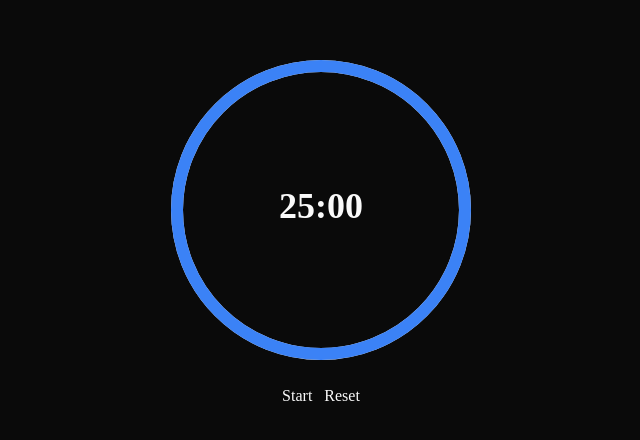
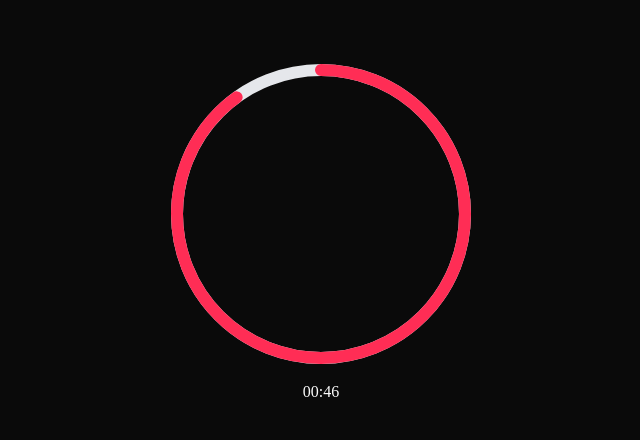
Before and after one commit to nasyatk/pomodoro-app, a Next.js app: page / in a window 1280 px wide. Shown: the part 166-606 px from the top of the page, without its empty margins (319-959 px from the left). Built offline with nearby package versions, Linux system fonts and the light colour scheme.

Commit message:
learn detailed circle, learn detailed time

```diff
--- a/app/page.tsx
+++ b/app/page.tsx
@@ -1,103 +1,11 @@
-"use client"
+import { TimerCircle} from "@/components/TimerCircle";
+import { Time } from "@/components/TimerDisplay"
 
-import { useState, useEffect } from "react"
-
-// Durasi timer dalam detik (25 menit)
-const DURATION = 25 * 60
-
-export default function Home() {
-  // Sisa waktu dalam detik
-  const [timeLeft, setTimeLeft] = useState(DURATION)
-  // Apakah timer sedang berjalan
-  const [isRunning, setIsRunning] = useState(false)
-
-  // Ukuran SVG
-  const size = 300
-  const strokeWidth = 12
-  const radius = (size - strokeWidth) / 2
-
-  // Keliling lingkaran (2πr) — panjang total garis circle
-  const circumference = 2 * Math.PI * radius
-
-  // Progress 0-1: 1 = penuh, 0 = habis
-  const progress = timeLeft / DURATION
-
-  // Seberapa banyak garis yang "disembunyikan" — makin kecil timeLeft, makin banyak yang hilang
-  const strokeDashoffset = circumference * (1 - progress)
-
-  useEffect(() => {
-    // Kalau timer tidak jalan, tidak perlu jalanin interval
-    if (!isRunning) return
-
-    // Jalanin fungsi setiap 1000ms (1 detik)
-    const interval = setInterval(() => {
-      setTimeLeft((prev) => {
-        // Kalau tinggal 1 detik atau kurang, stop
-        if (prev <= 1) {
-          clearInterval(interval) // matiin interval
-          setIsRunning(false)     // ubah state jadi berhenti
-          return 0                // pastiin berhenti di 0
-        }
-        return prev - 1 // kurangi 1 detik
-      })
-    }, 1000)
-
-    // Cleanup: matiin interval kalau component unmount atau isRunning berubah
-    return () => clearInterval(interval)
-  }, [isRunning]) // useEffect ini re-run setiap kali isRunning berubah
-
-  // Format detik jadi MM:SS
-  const minutes = Math.floor(timeLeft / 60).toString().padStart(2, "0")
-  const seconds = (timeLeft % 60).toString().padStart(2, "0")
-
+export default function Page(){
   return (
-    <main className="w-screen h-screen flex flex-col justify-center items-center gap-6">
-      <svg width={size} height={size}>
-        {/* Lingkaran background (abu-abu) */}
-        <circle
-          cx={size / 2}
-          cy={size / 2}
-          r={radius}
-          fill="none"
-          stroke="#e5e7eb"
-          strokeWidth={strokeWidth}
-        />
-        {/* Lingkaran progress (biru) — berubah seiring waktu */}
-        <circle
-          cx={size / 2}
-          cy={size / 2}
-          r={radius}
-          fill="none"
-          stroke="#3b82f6"
-          strokeWidth={strokeWidth}
-          strokeDasharray={circumference} // total panjang garis
-          strokeDashoffset={strokeDashoffset} // bagian yang disembunyikan
-          strokeLinecap="round"
-          transform={`rotate(-90 ${size / 2} ${size / 2})`} // mulai dari atas, bukan kanan
-        />
-        {/* Teks countdown di tengah */}
-        <text
-          x={size / 2}
-          y={size / 2}
-          textAnchor="middle"
-          dominantBaseline="middle"
-          className="text-4xl font-bold"
-          fill="currentColor"
-        >
-          {minutes}:{seconds}
-        </text>
-      </svg>
-
-      <div className="flex gap-3">
-        {/* Satu tombol untuk start dan pause */}
-        <button onClick={() => setIsRunning(!isRunning)}>
-          {isRunning ? "Pause" : "Start"}
-        </button>
-        {/* Reset: stop timer dan kembalikan ke durasi awal */}
-        <button onClick={() => { setIsRunning(false); setTimeLeft(DURATION) }}>
-          Reset
-        </button>
-      </div>
+    <main className="w-screen h-screen flex flex-col justify-center items-center gap-4">
+      <TimerCircle progress={.9}/>
+      <Time timeLeft={46}/>
     </main>
   )
 }
--- /dev/null
+++ b/components/TimerCircle.tsx
@@ -0,0 +1,47 @@
+"use client"
+
+function TimerCircle({progress}: {progress: number}) {
+   //dimensi circle
+  const size = 300
+  const strokeWidth = 12
+  const radius = (size - strokeWidth) / 2
+  const circumference = 2 * Math.PI * radius
+
+  const strokeDashoffset = circumference * (1 - progress)
+
+   //style circle
+  const bgFill = "none"
+  const bgStroke = "#e5e7eb"
+  const progressFill = "none"
+  const progressStroke = "#FF2D55"
+
+  return (
+   <svg width={size} height={size}>
+      {/* Track (background circle) */}
+      <circle
+         cx={size / 2}
+         cy={size / 2}
+         r={radius}
+         fill={bgFill}
+         stroke={bgStroke}
+         strokeWidth={strokeWidth}
+      />
+      {/* Progress circle */}
+      <circle
+         cx={size / 2}
+         cy={size / 2}
+         r={radius}
+         fill={progressFill}
+         stroke={progressStroke}
+         strokeWidth={strokeWidth}
+         strokeDasharray={circumference}
+
+         strokeDashoffset={strokeDashoffset}
+         strokeLinecap="round"
+         transform={`rotate(-90 ${size / 2} ${size / 2})`}
+      />
+   </svg>
+  )
+}
+
+export {TimerCircle}
--- /dev/null
+++ b/components/TimerDisplay.tsx
@@ -0,0 +1,13 @@
+
+
+function Time({timeLeft} : {timeLeft : number}){
+
+   const minutes = Math.floor(timeLeft / 60) .toString().padStart(2, "0")
+   const seconds = (timeLeft % 60) .toString().padStart(2, "0")
+
+   return(
+      <p>{minutes}:{seconds}</p>
+   )
+}
+
+export {Time}
```
Also changed, not shown: components/TimerControls.tsx (added).
